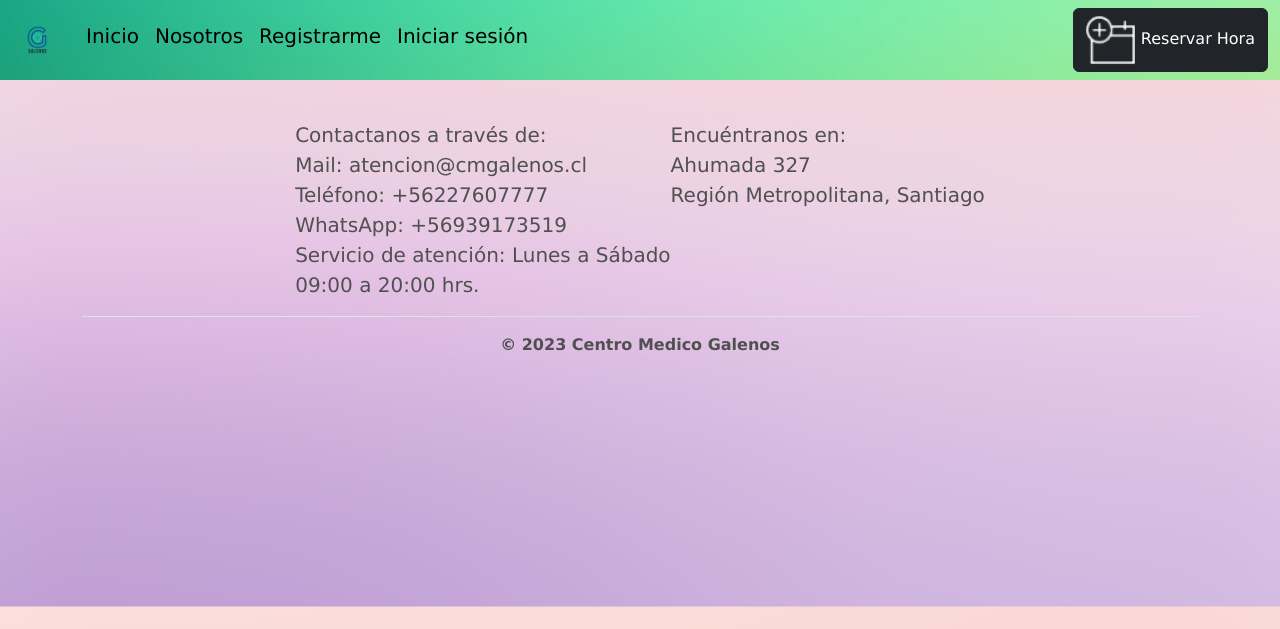
After one commit to Ale-LS/prototipo, a Django app: template core/templates/core/menu.html in a window 1280 px wide. The commit adds this page. Shown: the top 629 px of the page. Run offline with Django 4.2, Linux system fonts and the light colour scheme; the template is opened without the code that fills it, so the values that code supplies are empty; some libraries are stand-ins or nearby versions.

Commit message:
varios cambios

```diff
--- a/core/static/core/css/style.css
+++ b/core/static/core/css/style.css
@@ -6,13 +6,23 @@ body {
     text-decoration: none;
     font-size: 20px;
     font-weight: 500;
+    list-style-type: none;
+    display:inline;
   }
 
   .menu-superior {
     text-align: right;
+    list-style-type: none;
   }
 
   .menu-superior li {
+    display:inline;
+    margin-right: 20px;
+    list-style-type: none;
+  }
+
+.menu-superior btn {
+    margin: 20px;
+    float: right;
     display: inline;
-    margin-right: 20px;
-  }
+}
--- /dev/null
+++ b/core/templates/core/footer.html
@@ -0,0 +1,30 @@
+<!-- Footer -->
+{% load static %}
+
+<div class="container">
+    <footer class="py-3 my-4" style="color: rgb(80, 80, 80); font-weight: bold">
+      <ul class="nav justify-content-center border-bottom pb-3 mb-3">
+        <li class="nav-item">
+            Contactanos a través de:
+            <br>
+            Mail: atencion@cmgalenos.cl
+            <br>
+            Teléfono: +56227607777
+            <br>
+            WhatsApp: +56939173519
+            <br>
+            Servicio de atención: Lunes a Sábado
+            <br>
+            09:00 a 20:00 hrs.</a>
+        </li>
+        <li class="nav-item">
+            Encuéntranos en:
+            <br>
+            Ahumada 327
+            <br>
+            Región Metropolitana, Santiago</a>
+        </li>
+      </ul>
+      <p class="text-center">© 2023 Centro Medico Galenos</p>
+    </footer>
+  </div>
--- /dev/null
+++ b/core/templates/core/menu.html
@@ -0,0 +1,116 @@
+<!-- Navbar -->
+{% load static %}
+<!DOCTYPE html>
+<html lang="es">
+  <head>
+    <meta charset="utf-8" />
+    <meta name="viewport" content="width=device-width, initial-scale=1" />
+    <title>Inicio</title>
+    <link rel="stylesheet" href="{% static 'core/css/style.css' %}">
+    <link
+      href="https://cdn.jsdelivr.net/npm/bootstrap@5.3.0-alpha1/dist/css/bootstrap.min.css"
+      rel="stylesheet"
+      integrity="sha384-GLhlTQ8iRABdZLl6O3oVMWSktQOp6b7In1Zl3/Jr59b6EGGoI1aFkw7cmDA6j6gD"
+      crossorigin="anonymous"
+    />
+  </head>
+  <body style="margin: 0; padding: 0; background-image: url(img/Background.jpg); background-position: center; background-size: cover;">
+
+<link rel="stylesheet" href="{% static 'core/css/style.css' %}">
+
+{% block navbar %}
+<nav class="navbar navbar-expand-lg" style="background-image: url(static/core/img/navbar.jpg); background-position: center; background-size: cover;">
+    <div class="container-fluid">
+      <a class="navbar-brand" href="inicio.html"><img src="{% static 'core/img/logo.png' %}" style="height: 50px;"></a>
+      <button class="navbar-toggler" type="button" data-bs-toggle="collapse" data-bs-target="#navbarSupportedContent" aria-controls="navbarSupportedContent" aria-expanded="false" aria-label="Toggle navigation">
+        <span class="navbar-toggler-icon"></span>
+      </button>
+      <div class="collapse navbar-collapse" id="navbarSupportedContent">
+        <ul class="navbar-nav me-auto mb-2 mb-0">
+          <li class="nav-item">
+            <a class="nav-link active" aria-current="page" href="inicio.html">Inicio</a>
+          </li>
+          <li class="nav-item">
+            <a class="nav-link active" aria-current="page" href="nosotros.html">Nosotros</a>
+          </li>
+          <li class="nav-item">
+            <a class="nav-link active" aria-current="page" href="registro.html">Registrarme</a>
+          </li>
+          <li class="nav-item">
+            <a class="nav-link active" aria-current="page" href="ingresar.html">Iniciar sesión</a>
+          </li>
+        </ul>
+        <button type="button" class="btn btn-dark" href="#" >
+          <img src="{% static 'core/img/logo_calendario.png' %}" alt="Logo" width="50" height="50">
+          <span>Reservar Hora</span>
+        </button>
+      </div>
+    </div>
+  </nav>
+
+  {% endblock navbar %}
+
+  {% block content %}
+  <div class="content m-3">
+
+
+
+  </div>
+  {% endblock content %}
+
+  <div class="container">
+    <footer class="py-3 my-4" style="color: rgb(80, 80, 80); font-weight: bold">
+      <ul class="nav justify-content-center border-bottom pb-3 mb-3">
+        <li class="nav-item">
+            Contactanos a través de:
+            <br>
+            Mail: atencion@cmgalenos.cl
+            <br>
+            Teléfono: +56227607777
+            <br>
+            WhatsApp: +56939173519
+            <br>
+            Servicio de atención: Lunes a Sábado
+            <br>
+            09:00 a 20:00 hrs.</a>
+        </li>
+        <li class="nav-item">
+            Encuéntranos en:
+            <br>
+            Ahumada 327
+            <br>
+            Región Metropolitana, Santiago</a>
+        </li>
+      </ul>
+      <p class="text-center">© 2023 Centro Medico Galenos</p>
+    </footer>
+  </div>
+
+  <script
+      src="https://cdn.jsdelivr.net/npm/bootstrap@5.3.0-alpha1/dist/js/bootstrap.bundle.min.js"
+      integrity="sha384-w76AqPfDkMBDXo30jS1Sgez6pr3x5MlQ1ZAGC+nuZB+EYdgRZgiwxhTBTkF7CXvN"
+      crossorigin="anonymous">
+    </script>
+    <script
+      src="https://code.jquery.com/jquery-3.6.4.min.js"
+      integrity="sha256-oP6HI9z1XaZNBrJURtCoUT5SUnxFr8s3BzRl+cbzUq8="
+      crossorigin="anonymous">
+    </script>
+    <script
+      src="https://cdnjs.cloudflare.com/ajax/libs/jquery-validate/1.19.5/jquery.validate.min.js"
+      integrity="sha512-rstIgDs0xPgmG6RX1Aba4KV5cWJbAMcvRCVmglpam9SoHZiUCyQVDdH2LPlxoHtrv17XWblE/V/PP+Tr04hbtA=="
+      crossorigin="anonymous"
+      referrerpolicy="no-referrer">
+    </script>
+    <script
+      src="https://ajax.googleapis.com/ajax/libs/jquery/3.3.1/jquery.min.js">
+    </script>
+    <script
+      src="http://ajax.aspnetcdn.com/ajax/jquery.validate/1.10.0/jquery.validate.min.js">
+    </script>
+    <script
+      src="{% static 'core/js/script.js' %}">
+    </script>
+
+    </body>
+</html>
```
Also changed, not shown: core/templates/core/inicio.html (+10 -22 lines), core/static/core/img/logo.png (added), core/templates/core/ingresar.html (added), core/templates/core/nosotros.html (added), core/templates/core/registro.html (added).
